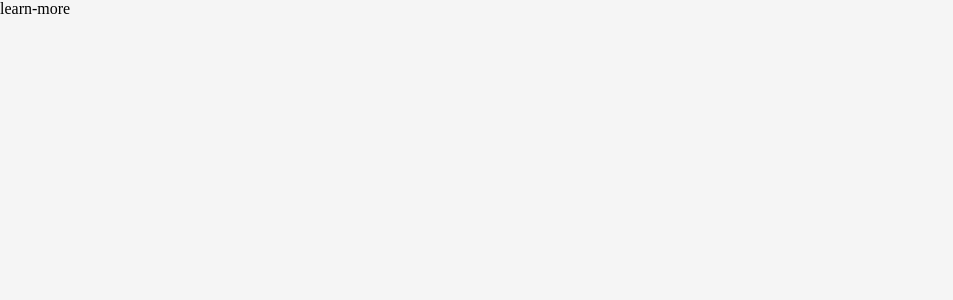
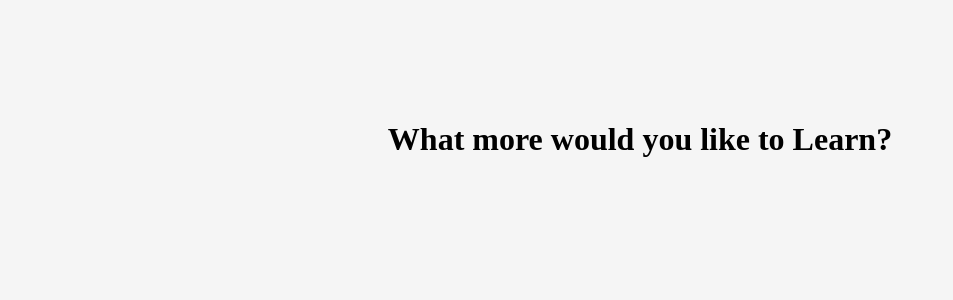
Before and after one commit to Sprof22/learn-next-code, a Next.js app in the folder challenge/: page /learnMore in a window 1280 px wide. Shown: the top 300 px of the page, without its empty margins (0-953 px from the left). Built offline with nearby package versions, Linux system fonts and the light colour scheme.

Commit message:
flex wrap

```diff
--- a/challenge/pages/index.js
+++ b/challenge/pages/index.js
@@ -18,10 +18,10 @@ const details = [
     img: "./pic.svg",
     header: "The Virtual Event Production Kit",
     text: "Want templates built by event leaders for event leaders? In this kit, you’ll get seven templates and a glossary of terms ...",
-  }
+  },
 ];
 
-const MainContainer = styled.div`
+export const MainContainer = styled.div`
   display: flex;
   grid-gap: 19px;
   max-width: 1440px;
@@ -29,6 +29,11 @@ const MainContainer = styled.div`
   margin-top: 100px;
   justify-content: center;
   align-items: center;
+
+  @media (max-width: 1350px) {
+    display: flex;
+    flex-wrap: wrap;
+  }
 
   @media (max-width: 992px) {
     flex-direction: column;
@@ -73,12 +78,18 @@ const ItemCard = styled.div`
     width: 100%;
     border-radius: 15px 15px 0px 0px;
   }
+
+  @media (max-width: 450px) {
+    > div{
+      background-color: red,
+    }
+  }
 `;
 
 export default function Home() {
   return (
     <MainContainer className={inter.className}>
-   {details.map(detail => (
+      {details.map((detail) => (
         <ItemCard className="item-card">
           <img src={detail.img} alt="" />
           <div>
@@ -87,9 +98,8 @@ export default function Home() {
           </div>
           <div>
             <img src="./arrow-circle.svg" />
-        <Link href="/">Learn More</Link>
+            <Link href="/learnMore">Learn More</Link>
           </div>
-
         </ItemCard>
       ))}
     </MainContainer>
--- a/challenge/pages/learnMore.js
+++ b/challenge/pages/learnMore.js
@@ -1,8 +1,9 @@
 import React from 'react'
+import { MainContainer } from '.'
 
 const learnMore = () => {
   return (
-    <div>learn-more</div>
+    <MainContainer><h1>What more would you like to Learn?</h1></MainContainer>
   )
 }
 
```
Lines whose indentation alone changed are shown as unchanged.
